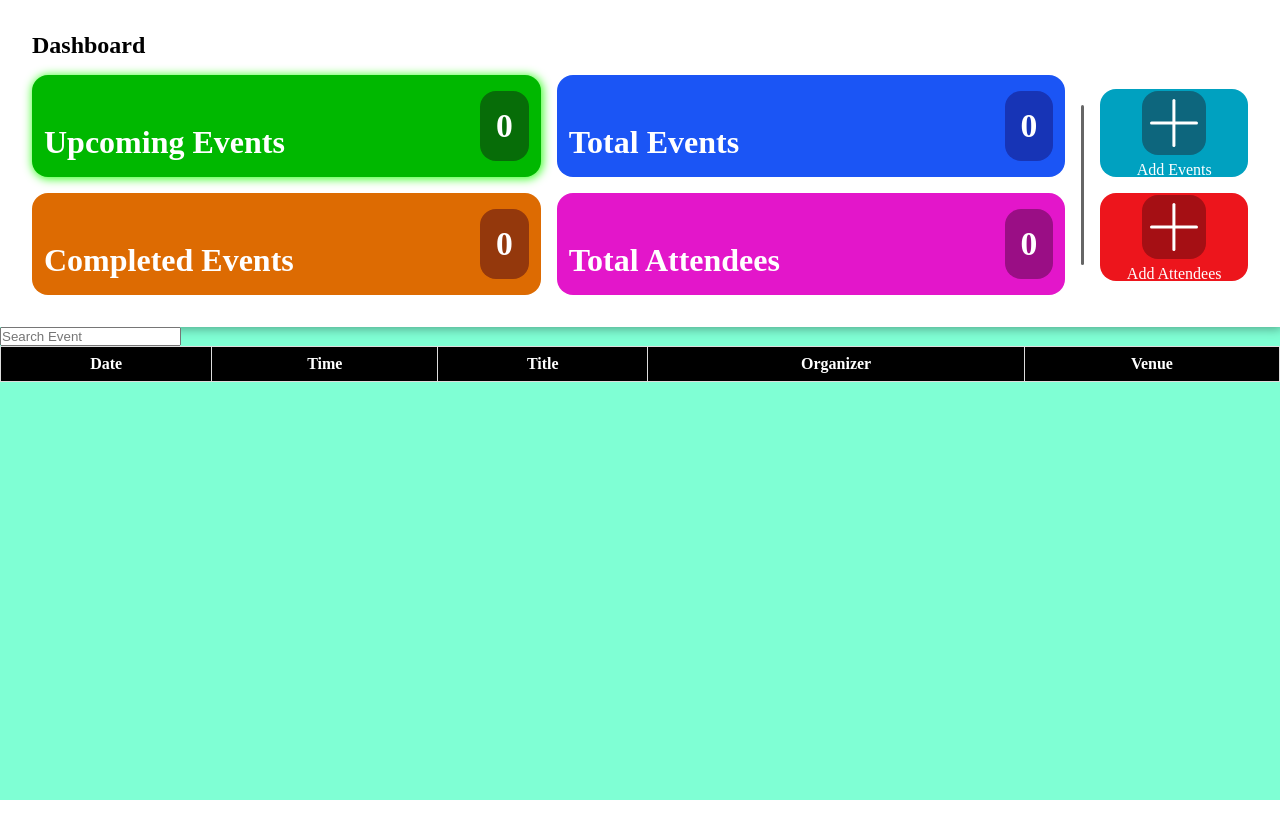
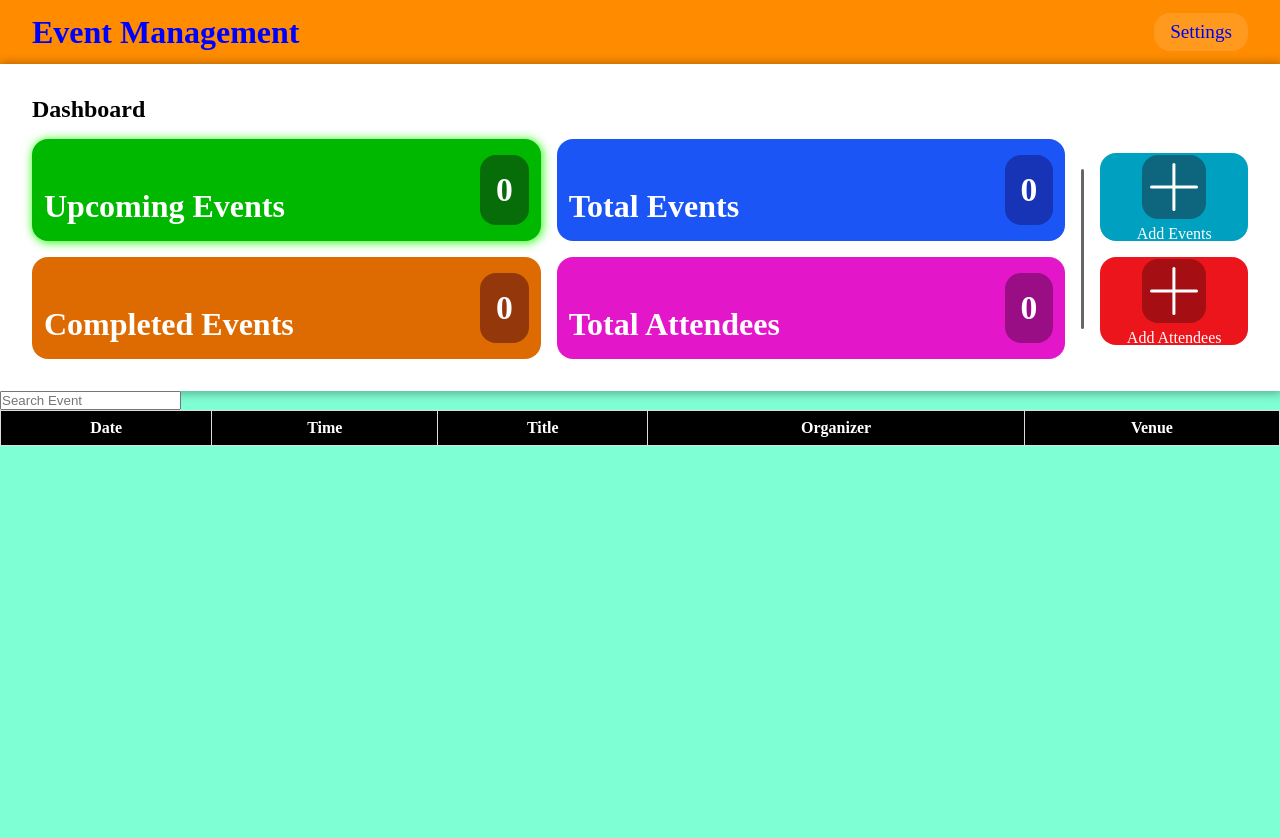
Before and after one commit to AkshatGKMit/Event-Management, a React (Create React App) app: page / in a window 1280 px wide. Shown: the top 838 px of the page. Before the commit the page ends 800 px from the top, so only its background shows below. Built offline with nearby package versions, Linux system fonts and the light colour scheme.

Commit message:
feat: Add routes and navbar

```diff
--- /dev/null
+++ b/src/components/Navbar/Navbar.scss
@@ -0,0 +1,42 @@
+header {
+    height: 4rem;
+    width: 100dvw;
+    display: flex;
+    align-items: center;
+    justify-content: space-between;
+    background-color: darkorange;
+    color: white;
+    padding: 1rem 2rem;
+
+    .nav-links {
+        display: flex;
+        gap: 1rem;
+    }
+
+    .nav-link {
+        font-size: 1.2rem;
+        border: none;
+        border-radius: 1rem;
+        padding: 0.5rem 1rem;
+        background-color: rgba($color: #ffffff, $alpha: 0.12);
+        text-decoration: none;
+        font-weight: normal;
+        cursor: pointer;
+
+        &:visited {
+            color: white;
+        }
+
+        &.active {
+            color: blue;
+            font-weight: 900;
+        }
+
+        &.logo {
+            font-weight: 900;
+            background: transparent;
+            padding: 0;
+            font-size: 2rem;
+        }
+    }
+}
--- /dev/null
+++ b/src/components/Navbar/Navbar.tsx
@@ -0,0 +1,23 @@
+import "./Navbar.scss";
+import { NavLink } from "react-router-dom";
+
+const Navbar = () => {
+    const navLinkClassName = ` nav-link ${({ isActive }: { isActive: boolean }) => (isActive ? "active" : null)}`;
+
+    return (
+        <header>
+            <h1 className="heading">
+                <NavLink className={`logo ${navLinkClassName}`} to={"/"}>
+                    Event Management
+                </NavLink>
+            </h1>
+            <div className="nav-links">
+                <NavLink className={navLinkClassName} to={"/settings"}>
+                    Settings
+                </NavLink>
+            </div>
+        </header>
+    );
+};
+
+export default Navbar;
--- a/src/pages/App/App.tsx
+++ b/src/pages/App/App.tsx
@@ -1,13 +1,29 @@
+import { BrowserRouter, Route, Routes } from "react-router-dom";
 import { DashboardContextProvider } from "../../contexts/DashboardContext";
 import Dashboard from "../Dashboard/Dashboard";
 import "./App.scss";
+import Navbar from "../../components/Navbar/Navbar";
+import Page404 from "../Page404/Page404";
+import AddEditEvent from "../AddEditEvent/AddEditEvent";
 
 function App() {
     return (
         <div className="App">
-            <DashboardContextProvider>
-                <Dashboard />
-            </DashboardContextProvider>
+            <BrowserRouter>
+                <Navbar />
+                <Routes>
+                    <Route
+                        path="/"
+                        element={
+                            <DashboardContextProvider>
+                                <Dashboard />
+                            </DashboardContextProvider>
+                        }
+                    />
+                    <Route path="/add-edit-event/:eventId" Component={AddEditEvent} />
+                    <Route path="*" Component={Page404} />
+                </Routes>
+            </BrowserRouter>
         </div>
     );
 }
--- /dev/null
+++ b/src/pages/Page404/Page404.tsx
@@ -0,0 +1,18 @@
+import { CSSProperties } from "react";
+
+const Page404 = () => {
+    const styles: CSSProperties = {
+        height: "100dvh",
+        width: "100dvw",
+        display: "flex",
+        alignItems: "center",
+        justifyContent: "center",
+        textAlign: "center",
+        fontSize: "3rem",
+        fontWeight: "900"
+    };
+
+    return <div style={styles}>!!404 Page Not Found!!</div>;
+}
+
+export default Page404;
```
